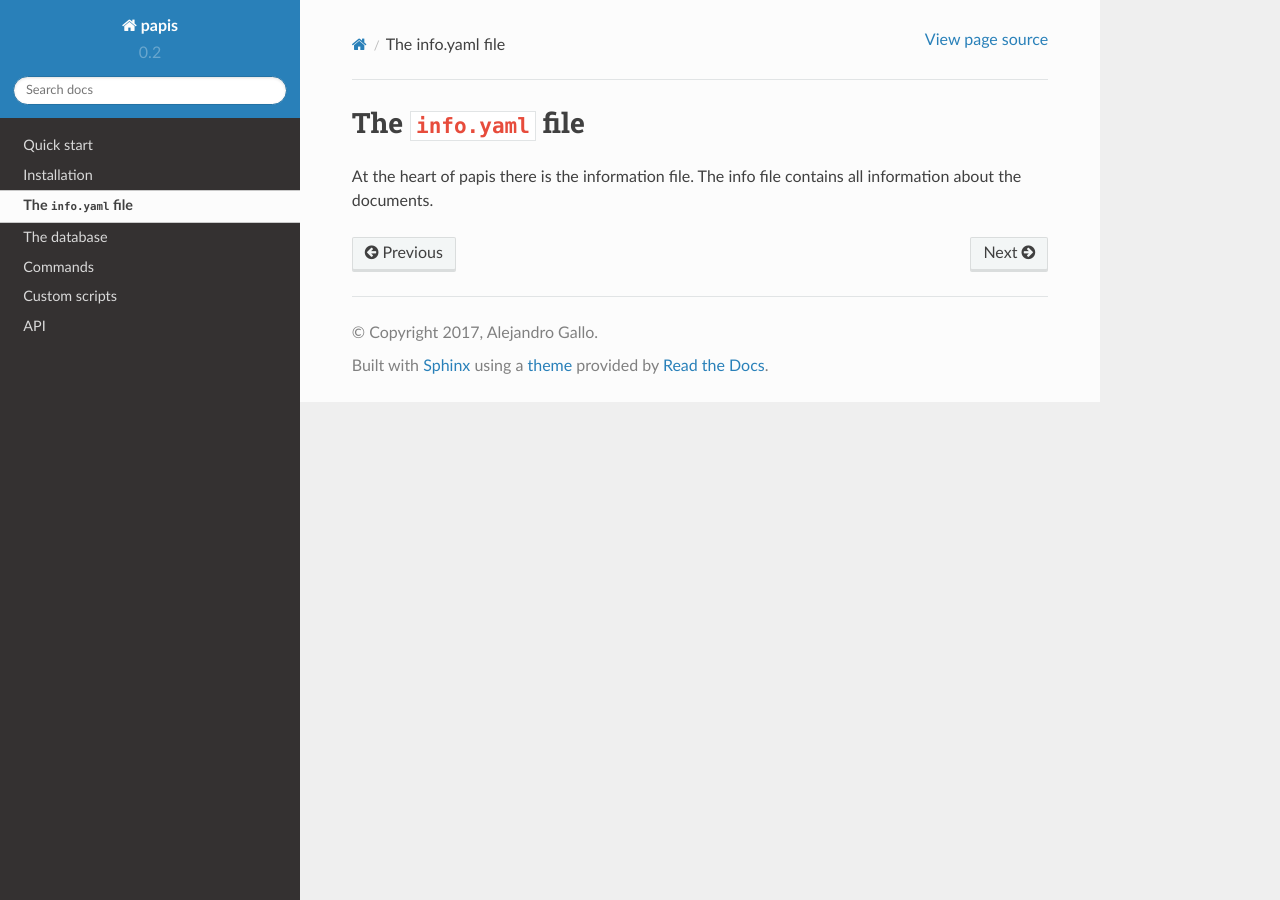
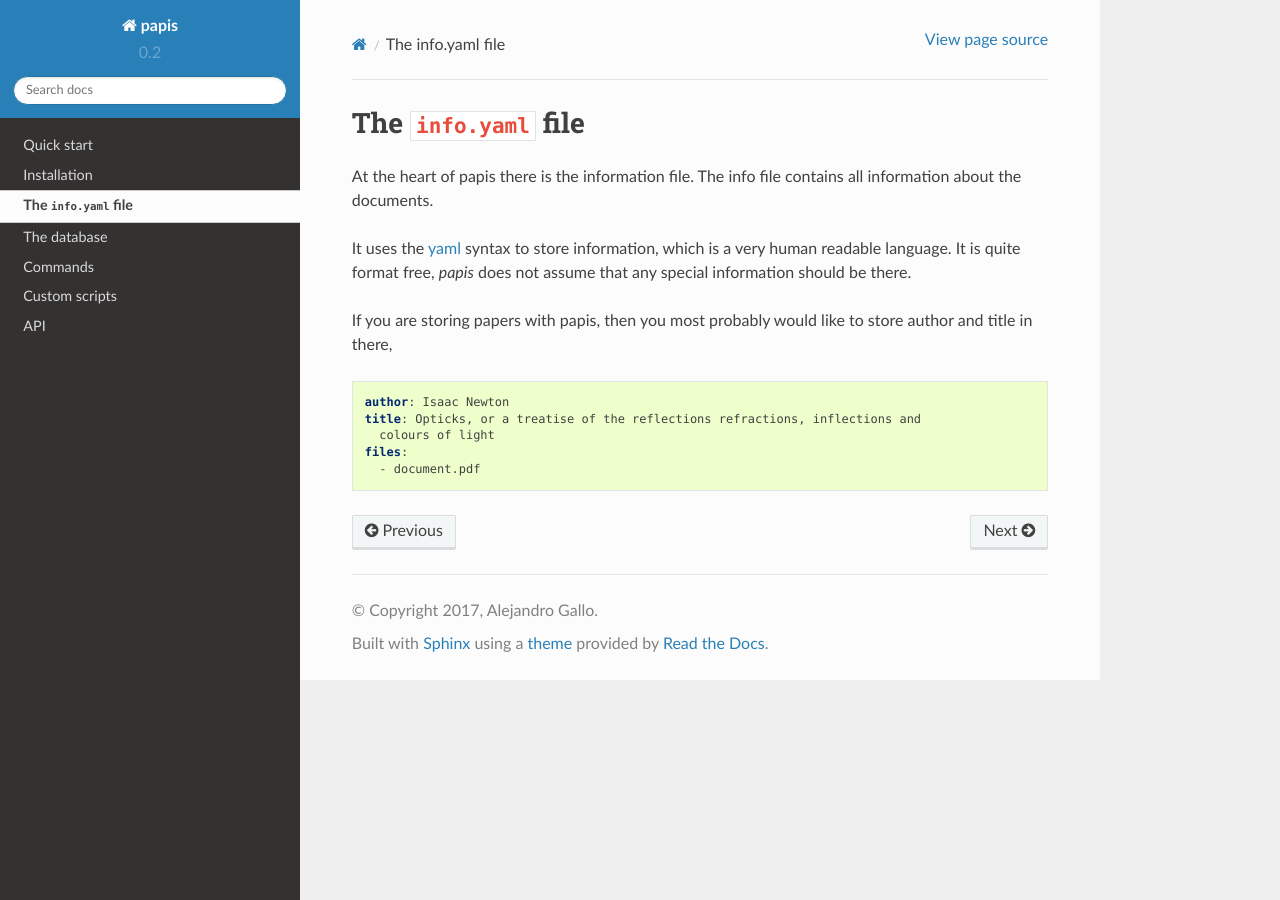
Before and after one commit to papis/papis, a Sphinx documentation site: the page built from doc/source/info_file.rst, in a window 1280 px wide. Built offline with Sphinx 7.4.7 and the Read the Docs theme 2.0.0, drawn with Linux system fonts in a browser that asks for light colours; pages that are not in the unit, such as notebooks, are missing from menus.

Commit message:
Update info file documentation

```diff
--- a/doc/source/info_file.rst
+++ b/doc/source/info_file.rst
@@ -1,5 +1,20 @@
 The ``info.yaml`` file
 ======================
 
-At the heart of papis there is the information file.
-The info file contains all information about the documents.
+At the heart of papis there is the information file.  The info file contains
+all information about the documents.
+
+It uses the `yaml <http://www.yaml.org/start.html>`_ syntax to store
+information, which is a very human readable language. It is quite format free,
+`papis` does not assume that any special information should be there.
+
+If you are storing papers with papis, then you most probably would like to
+store author and title in there,
+
+.. code:: yaml
+
+  author: Isaac Newton
+  title: Opticks, or a treatise of the reflections refractions, inflections and
+    colours of light
+  files:
+    - document.pdf
```
